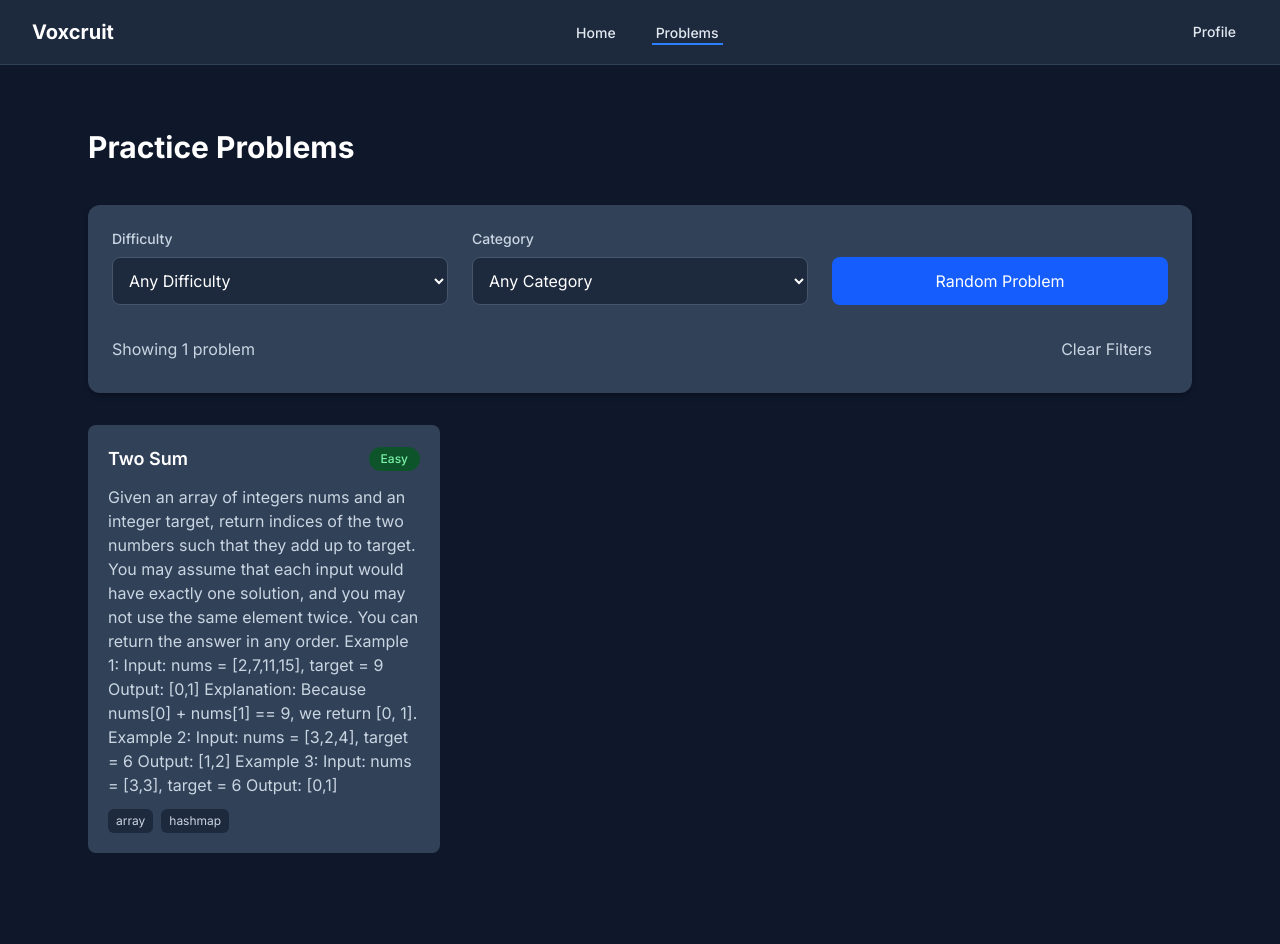
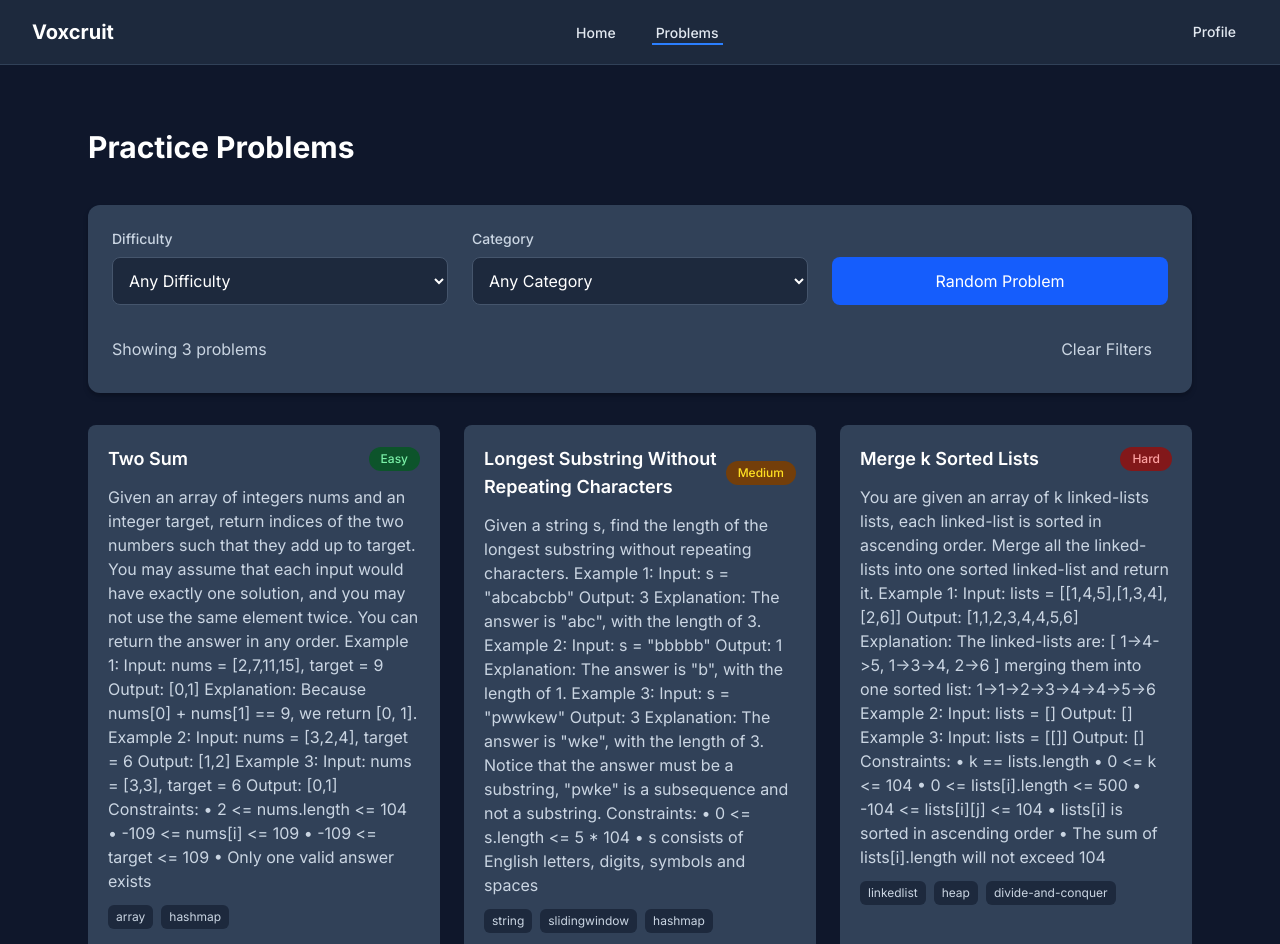
Before and after one commit to hanyangli2/voxcruit, a Next.js app: page /problems in a window 1280 px wide. Shown: the top 944 px of the page. Before the commit the page ends 917 px from the top, so only its background shows below. Built offline with nearby package versions, Linux system fonts and the light colour scheme.

Commit message:
small thing

```diff
--- a/src/data/problems.ts
+++ b/src/data/problems.ts
@@ -31,13 +31,97 @@
 
 Example 3:
 Input: nums = [3,3], target = 6
-Output: [0,1]`,
+Output: [0,1]
+
+Constraints:
+• 2 <= nums.length <= 104
+• -109 <= nums[i] <= 109
+• -109 <= target <= 109
+• Only one valid answer exists`,
     starterCode: `function twoSum(nums, target) {
     // Your code here
 }`,
     language: 'javascript'
   },
-  // ... add all other problems here
+  {
+    id: 'longest-substring-without-repeating-characters',
+    title: 'Longest Substring Without Repeating Characters',
+    difficulty: 'Medium',
+    tags: ['string', 'slidingwindow', 'hashmap'],
+    description: `Given a string s, find the length of the longest substring without repeating characters.
+
+Example 1:
+Input: s = "abcabcbb"
+Output: 3
+Explanation: The answer is "abc", with the length of 3.
+
+Example 2:
+Input: s = "bbbbb"
+Output: 1
+Explanation: The answer is "b", with the length of 1.
+
+Example 3:
+Input: s = "pwwkew"
+Output: 3
+Explanation: The answer is "wke", with the length of 3.
+Notice that the answer must be a substring, "pwke" is a subsequence and not a substring.
+
+Constraints:
+• 0 <= s.length <= 5 * 104
+• s consists of English letters, digits, symbols and spaces`,
+    starterCode: `function lengthOfLongestSubstring(s) {
+    // Your code here
+}`,
+    language: 'javascript'
+  },
+  {
+    id: 'merge-k-sorted-lists',
+    title: 'Merge k Sorted Lists',
+    difficulty: 'Hard',
+    tags: ['linkedlist', 'heap', 'divide-and-conquer'],
+    description: `You are given an array of k linked-lists lists, each linked-list is sorted in ascending order.
+
+Merge all the linked-lists into one sorted linked-list and return it.
+
+Example 1:
+Input: lists = [[1,4,5],[1,3,4],[2,6]]
+Output: [1,1,2,3,4,4,5,6]
+Explanation: The linked-lists are:
+[
+  1->4->5,
+  1->3->4,
+  2->6
+]
+merging them into one sorted list:
+1->1->2->3->4->4->5->6
+
+Example 2:
+Input: lists = []
+Output: []
+
+Example 3:
+Input: lists = [[]]
+Output: []
+
+Constraints:
+• k == lists.length
+• 0 <= k <= 104
+• 0 <= lists[i].length <= 500
+• -104 <= lists[i][j] <= 104
+• lists[i] is sorted in ascending order
+• The sum of lists[i].length will not exceed 104`,
+    starterCode: `/**
+ * Definition for singly-linked list.
+ * function ListNode(val, next) {
+ *     this.val = (val===undefined ? 0 : val)
+ *     this.next = (next===undefined ? null : next)
+ * }
+ */
+function mergeKLists(lists) {
+    // Your code here
+}`,
+    language: 'javascript'
+  }
 ]
 
 // Helper function to get problem by ID
```
